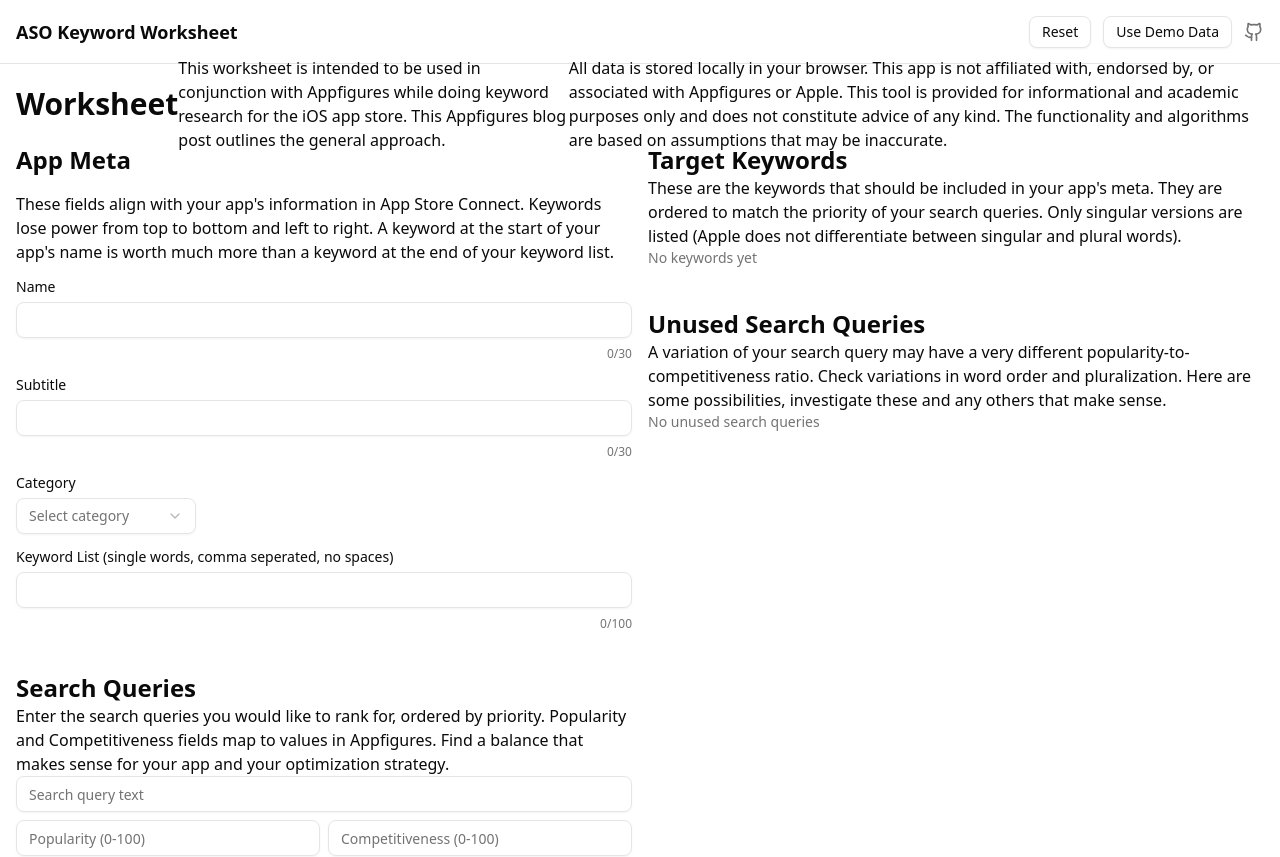
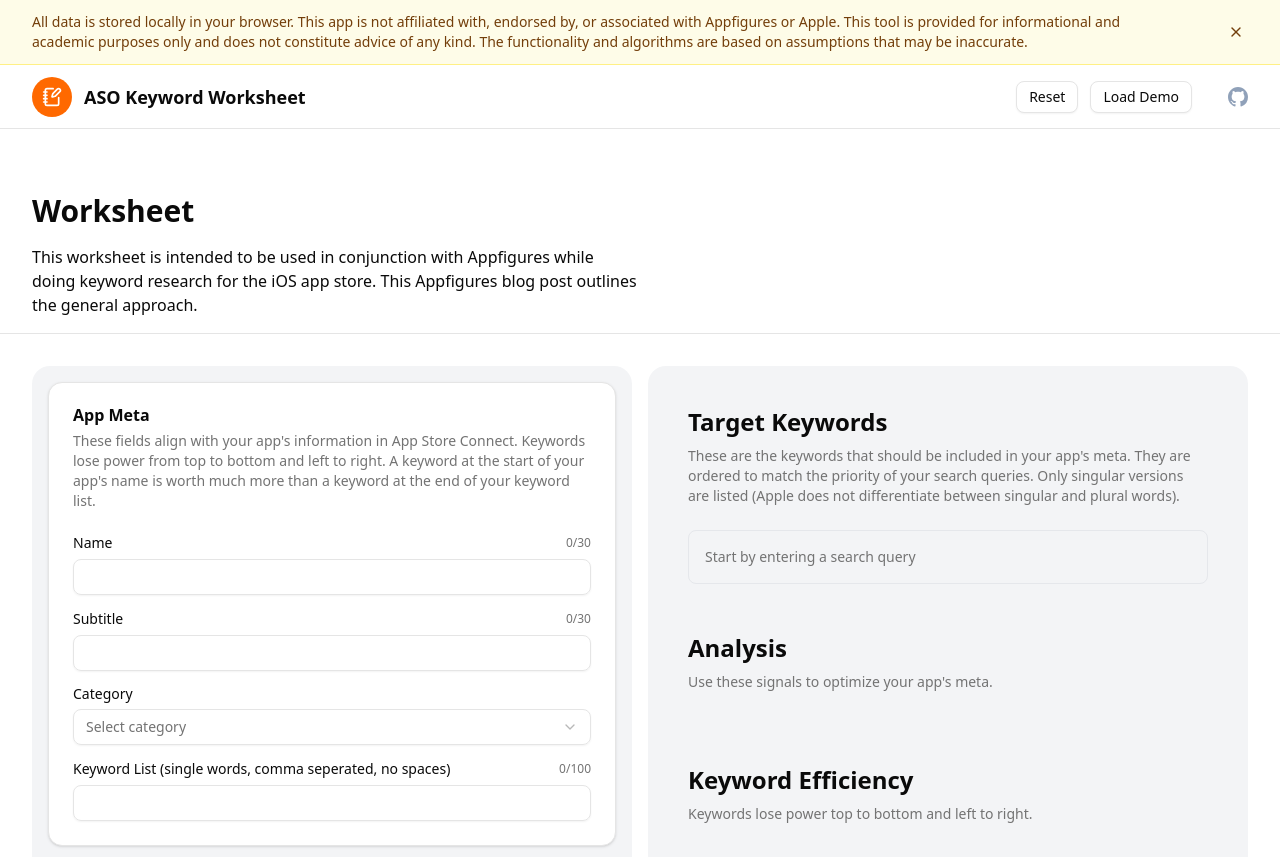
Before and after one commit to rbenj/aso-keyword-worksheet, a React (Vite) app: page / in a window 1280 px wide. Shown: the top 857 px of the page. Built offline with nearby package versions, Linux system fonts and the light colour scheme.

Commit message:
First pass at layout and design

```diff
--- a/src/App.tsx
+++ b/src/App.tsx
@@ -1,6 +1,7 @@
 import { useAppState } from '@/hooks/use-app-state';
 import { useKeywordAnalysis } from '@/hooks/use-keyword-analysis';
 import { Header } from '@/components/aso/header';
+import { Disclaimer } from '@/components/aso/disclaimer';
 import { MetaForm } from '@/components/aso/meta-form';
 import { SearchQueryForm } from '@/components/aso/search-query-form';
 import { SearchQueryList } from '@/components/aso/search-query-list';
@@ -9,6 +10,7 @@
 import { MetaAnalysisComponent } from '@/components/aso/meta-analysis';
 import { RankChart } from '@/components/aso/rank-chart';
 import { UnusedQueries } from '@/components/aso/unused-queries';
+import { Card, CardContent, CardHeader, CardTitle, CardDescription } from '@/components/ui/card';
 
 function App() {
   const {
@@ -64,16 +66,20 @@
   return (
     <>
       <div className="w-full min-h-screen bg-background">
+        <Disclaimer />
+
         <Header
           onReset={handleReset}
           onUseDemoData={handleUseDemoData}
         />
 
-        <div className="w-full h-20 flex items-center px-4">
+        {/* Mast */}
+        <div className="w-full flex flex-col px-8 pt-16 pb-4 border-b">
           <h1>
             Worksheet
           </h1>
 
+          <div className="w-1/2 mt-4">
             <p>
               This worksheet is intended to be used in conjunction with Appfigures while doing keyword research for the iOS app store. This
               {' '}
@@ -81,16 +87,24 @@
               {' '}
               outlines the general approach.
             </p>
-
-          <p>
-            All data is stored locally in your browser. This app is not affiliated with, endorsed by, or associated with Appfigures or Apple. This tool is provided for informational and academic purposes only and does not constitute advice of any kind. The functionality and algorithms are based on assumptions that may be inaccurate.
-          </p>
+          </div>
         </div>
 
-        <div className="w-full flex gap-4 px-4">
+        {/* Body */}
+        <div className="w-full flex gap-4 px-8 py-8">
           {/* Left col */}
-          <div className="flex-1 flex flex-col gap-10">
+          <div className="flex-1 flex flex-col gap-10 p-4 rounded-2xl bg-gray-100">
             {/* Meta */}
+            <Card>
+              <CardHeader>
+                <CardTitle>
+                  App Meta
+                </CardTitle>
+                <CardDescription>
+                  These fields align with your app's information in App Store Connect. Keywords lose power from top to bottom and left to right. A keyword at the start of your app's name is worth much more than a keyword at the end of your keyword list.
+                </CardDescription>
+              </CardHeader>
+              <CardContent>
                 <MetaForm
                   metaName={metaName}
                   metaSubtitle={metaSubtitle}
@@ -103,17 +117,18 @@
                   onCategoryChange={handleCategoryChange}
                   onGameCategoryChange={setSelectedGameCategory}
                 />
+              </CardContent>
+            </Card>
 
             {/* Search Queries */}
-            <div>
-              <h2>
-                Search Queries
-              </h2>
-
-              <p>
+            <Card>
+              <CardHeader>
+                <CardTitle>Search Queries</CardTitle>
+                <CardDescription>
                   Enter the search queries you would like to rank for, ordered by priority. Popularity and Competitiveness fields map to values in Appfigures. Find a balance that makes sense for your app and your optimization strategy.
-              </p>
-
+                </CardDescription>
+              </CardHeader>
+              <CardContent>
                 <SearchQueryForm
                   searchQueryText={searchQueryText}
                   searchQueryPopularity={searchQueryPopularity}
@@ -130,16 +145,35 @@
                   onDelete={handleDeleteSearchQuery}
                   onDragEnd={handleDragEnd}
                 />
-            </div>
+              </CardContent>
+            </Card>
           </div>
 
           {/* Right col */}
-          <div className="flex-1 flex flex-col gap-10">
+          <div className="flex-1 flex flex-col p-4 rounded-2xl bg-gray-100">
+            <Card className="border-none bg-transparent shadow-none">
+              <CardHeader>
+                <CardTitle className="text-2xl">Target Keywords</CardTitle>
+                <CardDescription className="text-sm text-muted-foreground">
+                  These are the keywords that should be included in your app's meta. They are ordered to match the priority of your search queries. Only singular versions are listed (Apple does not differentiate between singular and plural words).
+                </CardDescription>
+              </CardHeader>
+              <CardContent>
                 <KeywordsDisplay
                   keywords={keywords}
                   satisfiedKeywords={satisfiedKeywords}
                 />
+              </CardContent>
+            </Card>
 
+            <Card className="border-none bg-transparent shadow-none">
+              <CardHeader>
+                <CardTitle className="text-2xl">Analysis</CardTitle>
+                <CardDescription className="text-sm text-muted-foreground">
+                  Use these signals to optimize your app's meta.
+                </CardDescription>
+              </CardHeader>
+              <CardContent>
                 <MetaAnalysisComponent
                   metaName={metaName}
                   metaSubtitle={metaSubtitle}
@@ -148,15 +182,37 @@
                   analyzeText={analyzeTextFn}
                   analyzeKeywords={analyzeKeywordsFn}
                 />
+              </CardContent>
+            </Card>
 
+            <Card className="border-none bg-transparent shadow-none">
+              <CardHeader>
+                <CardTitle className="text-2xl">Keyword Efficiency</CardTitle>
+                <CardDescription className="text-sm text-muted-foreground">
+                  Keywords lose power top to bottom and left to right.
+                </CardDescription>
+              </CardHeader>
+              <CardContent>
                 <RankChart
                   rankChartData={rankChartData}
                   keywords={keywords}
                 />
+              </CardContent>
+            </Card>
 
+            <Card className="border-none bg-transparent shadow-none">
+              <CardHeader>
+                <CardTitle className="text-2xl">Unused Search Queries</CardTitle>
+                <CardDescription className="text-sm text-muted-foreground">
+                  A variation of your search query may have a very different popularity-to-competitiveness ratio. Check variations in word order and pluralization. Here are some possibilities, investigate these and any others that make sense.
+                </CardDescription>
+              </CardHeader>
+              <CardContent>
                 <UnusedQueries
                   unusedSearchQueries={unusedSearchQueries}
                 />
+              </CardContent>
+            </Card>
           </div>
         </div>
       </div>
--- /dev/null
+++ b/src/components/aso/disclaimer.tsx
@@ -0,0 +1,47 @@
+import { useState, useEffect } from 'react';
+import { X } from 'lucide-react';
+import { Button } from '@/components/ui/button';
+import { cn } from '@/lib/utils';
+
+const DISCLAIMER_DISMISSED_KEY = 'aso-disclaimer-dismissed';
+
+export function Disclaimer() {
+  const [isVisible, setIsVisible] = useState(false);
+
+  useEffect(() => {
+    // Check if disclaimer has been dismissed in this session
+    const dismissed = sessionStorage.getItem(DISCLAIMER_DISMISSED_KEY);
+    if (!dismissed) {
+      setIsVisible(true);
+    }
+  }, []);
+
+  const handleDismiss = () => {
+    setIsVisible(false);
+    sessionStorage.setItem(DISCLAIMER_DISMISSED_KEY, 'true');
+  };
+
+  if (!isVisible) {
+    return null;
+  }
+
+  return (
+    <div className="w-full flex items-center justify-between px-8 py-3 bg-yellow-50 border-b border-yellow-200">
+      <p className="max-w-6xl text-sm text-yellow-900">
+        All data is stored locally in your browser. This app is not affiliated with, endorsed by, or associated with Appfigures or Apple. This tool is provided for informational and academic purposes only and does not constitute advice of any kind. The functionality and algorithms are based on assumptions that may be inaccurate.
+      </p>
+
+      <Button
+        variant="ghost"
+        size="icon"
+        className={cn(
+          'h-6 w-6 flex-shrink-0 text-yellow-900 hover:text-yellow-950 hover:bg-yellow-100',
+        )}
+        onClick={handleDismiss}
+        aria-label="Dismiss disclaimer"
+      >
+        <X className="h-4 w-4" />
+      </Button>
+    </div>
+  );
+}
--- a/src/components/aso/header.tsx
+++ b/src/components/aso/header.tsx
@@ -1,5 +1,5 @@
 import { Button } from '@/components/ui/button';
-import { Github } from 'lucide-react';
+import { Logo } from './logo';
 
 interface HeaderProps {
   onReset: () => void;
@@ -8,10 +8,9 @@
 
 export function Header({ onReset, onUseDemoData }: HeaderProps) {
   return (
-    <header className="w-full h-16 flex items-center justify-between px-4 border-b">
-      <div className="font-semibold text-lg">
-        ASO Keyword Worksheet
-      </div>
+    <header className="w-full h-16 flex items-center justify-between px-8 border-b">
+      <Logo />
+
       <div className="flex items-center gap-3">
         <Button
           variant="outline"
@@ -20,21 +19,16 @@
         >
           Reset
         </Button>
+
         <Button
           variant="outline"
           size="sm"
           onClick={onUseDemoData}
         >
-          Use Demo Data
+          Load Demo
         </Button>
-        <a
-          href="https://github.com/rbenj/rapidprotokit"
-          target="_blank"
-          rel="noopener noreferrer"
-          className="text-muted-foreground hover:text-foreground"
-        >
-          <Github className="h-5 w-5" />
-        </a>
+
+        <a href="https://github.com/rbenj/aso-keyword-worksheet" className="ml-6 block text-slate-400 hover:text-slate-500 dark:hover:text-slate-300"><span className="sr-only">ASO Keyword Worksheet on GitHub</span><svg viewBox="0 0 16 16" className="w-5 h-5" fill="currentColor" aria-hidden="true"><path d="M8 0C3.58 0 0 3.58 0 8c0 3.54 2.29 6.53 5.47 7.59.4.07.55-.17.55-.38 0-.19-.01-.82-.01-1.49-2.01.37-2.53-.49-2.69-.94-.09-.23-.48-.94-.82-1.13-.28-.15-.68-.52-.01-.53.63-.01 1.08.58 1.23.82.72 1.21 1.87.87 2.33.66.07-.52.28-.87.51-1.07-1.78-.2-3.64-.89-3.64-3.95 0-.87.31-1.59.82-2.15-.08-.2-.36-1.02.08-2.12 0 0 .67-.21 2.2.82.64-.18 1.32-.27 2-.27.68 0 1.36.09 2 .27 1.53-1.04 2.2-.82 2.2-.82.44 1.1.16 1.92.08 2.12.51.56.82 1.27.82 2.15 0 3.07-1.87 3.75-3.65 3.95.29.25.54.73.54 1.48 0 1.07-.01 1.93-.01 2.2 0 .21.15.46.55.38A8.013 8.013 0 0016 8c0-4.42-3.58-8-8-8z"></path></svg></a>
       </div>
     </header>
   );
--- a/src/components/aso/keywords-display.tsx
+++ b/src/components/aso/keywords-display.tsx
@@ -7,16 +7,7 @@
 
 export function KeywordsDisplay({ keywords, satisfiedKeywords }: KeywordsDisplayProps) {
   return (
-    <div>
-      <h2>
-        Target Keywords
-      </h2>
-
-      <p>
-        These are the keywords that should be included in your app's meta. They are ordered to match the priority of your search queries. Only singular versions are listed (Apple does not differentiate between singular and plural words).
-      </p>
-
-      <div className="flex flex-wrap gap-2">
+    <div className="flex flex-wrap gap-2 border border-gray-200 rounded-md p-4">
       {keywords.length > 0 ? (
         keywords.map((keyword, index) => (
           <Badge
@@ -28,10 +19,9 @@
         ))
       ) : (
         <p className="text-sm text-muted-foreground">
-            No keywords yet
+          Start by entering a search query
         </p>
       )}
     </div>
-    </div>
   );
 }
--- /dev/null
+++ b/src/components/aso/logo.tsx
@@ -0,0 +1,18 @@
+import { NotebookPen } from 'lucide-react';
+
+interface LogoProps {
+  className?: string;
+}
+
+export function Logo({ className }: LogoProps) {
+  return (
+    <div className={`flex items-center gap-3 ${className || ''}`}>
+      <div className="w-10 h-10 rounded-full bg-orange-500 flex items-center justify-center flex-shrink-0">
+        <NotebookPen className="w-5 h-5 text-white" />
+      </div>
+      <div className="font-semibold text-lg">
+        ASO Keyword Worksheet
+      </div>
+    </div>
+  );
+}
--- a/src/components/aso/meta-analysis.tsx
+++ b/src/components/aso/meta-analysis.tsx
@@ -32,11 +32,7 @@
   }
 
   return (
-    <div className="mt-10">
-      <h2>Analysis</h2>
-
-      <p>Use these signals to optimize your app's meta.</p>
-
+    <div>
       {/* Preview Section */}
       {(metaName || metaSubtitle || metaKeywords) && (
         <div className="mb-4 space-y-2 mt-4">
--- a/src/components/aso/meta-form.tsx
+++ b/src/components/aso/meta-form.tsx
@@ -36,44 +36,42 @@
 }: MetaFormProps) {
   return (
     <div className="flex flex-col gap-4">
-      <h2>
-        App Meta
-      </h2>
-
-      <p>
-        These fields align with your app's information in App Store Connect. Keywords lose power from top to bottom and left to right. A keyword at the start of your app's name is worth much more than a keyword at the end of your keyword list.
-      </p>
 
       <div className="space-y-2">
+        <div className="flex items-center justify-between">
           <Label htmlFor="metaTitle">Name</Label>
+          <span className="text-xs text-muted-foreground">
+            {metaName.length}/30
+          </span>
+        </div>
         <Input
           id="metaTitle"
           value={metaName}
           onChange={e => onMetaNameChange(e.target.value)}
           maxLength={30}
         />
-        <div className="text-xs text-muted-foreground text-right">
-          {metaName.length}/30
-        </div>
       </div>
 
       <div className="space-y-2">
+        <div className="flex items-center justify-between">
           <Label htmlFor="metaSubTitle">Subtitle</Label>
+          <span className="text-xs text-muted-foreground">
+            {metaSubtitle.length}/30
+          </span>
+        </div>
         <Input
           id="metaSubTitle"
           value={metaSubtitle}
           onChange={e => onMetaSubtitleChange(e.target.value)}
           maxLength={30}
         />
-        <div className="text-xs text-muted-foreground text-right">
-          {metaSubtitle.length}/30
-        </div>
       </div>
 
-      <div className="space-y-2">
+      <div className="flex gap-4">
+        <div className="space-y-2 flex-1">
           <Label htmlFor="category">Category</Label>
           <Select value={selectedCategory} onValueChange={onCategoryChange}>
-          <SelectTrigger className="w-[180px]">
+            <SelectTrigger className="w-full">
               <SelectValue placeholder="Select category" />
             </SelectTrigger>
             <SelectContent>
@@ -87,10 +85,10 @@
         </div>
 
         {selectedCategory === 'Games' && (
-        <div className="space-y-2">
+          <div className="space-y-2 flex-1">
             <Label htmlFor="gameCategory">Game Category</Label>
             <Select value={selectedGameCategory} onValueChange={onGameCategoryChange}>
-            <SelectTrigger className="w-[180px]">
+              <SelectTrigger className="w-full">
                 <SelectValue placeholder="Select game category" />
               </SelectTrigger>
               <SelectContent>
@@ -103,18 +101,21 @@
             </Select>
           </div>
         )}
+      </div>
 
       <div className="space-y-2">
+        <div className="flex items-center justify-between">
           <Label htmlFor="metaKeywords">Keyword List (single words, comma seperated, no spaces)</Label>
+          <span className="text-xs text-muted-foreground">
+            {metaKeywords.length}/100
+          </span>
+        </div>
         <Input
           id="metaKeywords"
           value={metaKeywords}
           onChange={e => onMetaKeywordsChange(e.target.value)}
           maxLength={100}
         />
-        <div className="text-xs text-muted-foreground text-right">
-          {metaKeywords.length}/100
-        </div>
       </div>
     </div>
   );
--- a/src/components/aso/rank-chart.tsx
+++ b/src/components/aso/rank-chart.tsx
@@ -1,4 +1,3 @@
-import { Card, CardContent, CardDescription, CardHeader, CardTitle } from '@/components/ui/card';
 import { ChartContainer, ChartTooltip, ChartTooltipContent } from '@/components/ui/chart';
 import { BarChart, Bar, XAxis, YAxis, CartesianGrid, Cell, LabelList } from 'recharts';
 
@@ -19,19 +18,6 @@
   }
 
   return (
-    <div>
-      <h2>
-        Keyword Effeciency
-      </h2>
-
-      <Card>
-        <CardHeader>
-          <CardTitle>Ideal vs Actual</CardTitle>
-          <CardDescription>
-            Keywords lose power top to bottom and left to right.
-          </CardDescription>
-        </CardHeader>
-        <CardContent>
     <ChartContainer
       config={{
         deviation: {
@@ -107,8 +93,5 @@
         </Bar>
       </BarChart>
     </ChartContainer>
-        </CardContent>
-      </Card>
-    </div>
   );
 }
--- a/src/components/aso/unused-queries.tsx
+++ b/src/components/aso/unused-queries.tsx
@@ -7,15 +7,6 @@
 
 export function UnusedQueries({ unusedSearchQueries }: UnusedQueriesProps) {
   return (
-    <div>
-      <h2>
-        Unused Search Queries
-      </h2>
-
-      <p>
-        A variation of your search query may have a very different popularity-to-competitiveness ratio. Check variations in word order and pluralization. Here are some possibilities, investigate these and any others that make sense.
-      </p>
-
     <div className="flex flex-wrap gap-2">
       {unusedSearchQueries.length > 0 ? (
         unusedSearchQueries.map((searchQuery, index) => (
@@ -42,6 +33,5 @@
         </p>
       )}
     </div>
-    </div>
   );
 }
```
Also changed, not shown: package.json (+8 -10 lines), 1 other file (tests, documents, lock files or other folders). Lines whose indentation alone changed are shown as unchanged.
